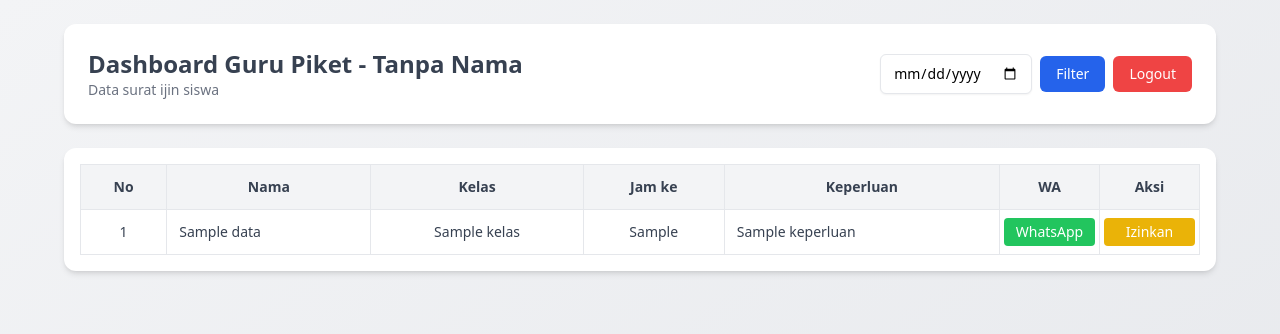
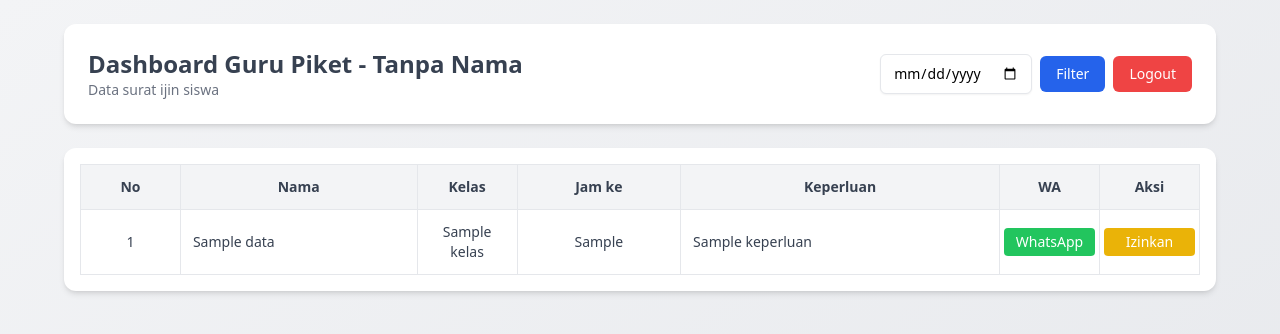
Before and after one commit to shinataputra/kurikulum-app, a PHP site: the page made by views/gurupiket/rekap.php in a window 1280 px wide. Shown: the top 334 px of the page. Run offline with PHP 8.4, Linux system fonts and the light colour scheme; the template is opened without the code that fills it: most values are stand-ins (such as "Sample title", 1, 10 or a date in 2020); some libraries are stand-ins or nearby versions.

Commit message:
fix : lebar kolom kelas

```diff
--- a/views/gurupiket/rekap.php
+++ b/views/gurupiket/rekap.php
@@ -55,7 +55,7 @@
                         <tr class="hover:bg-gray-50 text-center">
                             <td class="p-3 border"><?= $i + 1 ?></td>
                             <td class="p-3 border text-left"><?= htmlspecialchars($s['nama']) ?></td>
-                            <td class="p-3 border"><?= htmlspecialchars($s['kelas']) ?></td>
+                            <td class="p-3 border w-[100px]"><?= htmlspecialchars($s['kelas']) ?></td>
                             <td class="p-3 border"><?= htmlspecialchars($s['jam_ke']) ?></td>
                             <td class="p-3 border text-left break-words max-w-[500px]"><?= htmlspecialchars($s['keperluan']) ?></td>
                             <td class="p-1 border w-[100px] whitespace-nowrap">
```
